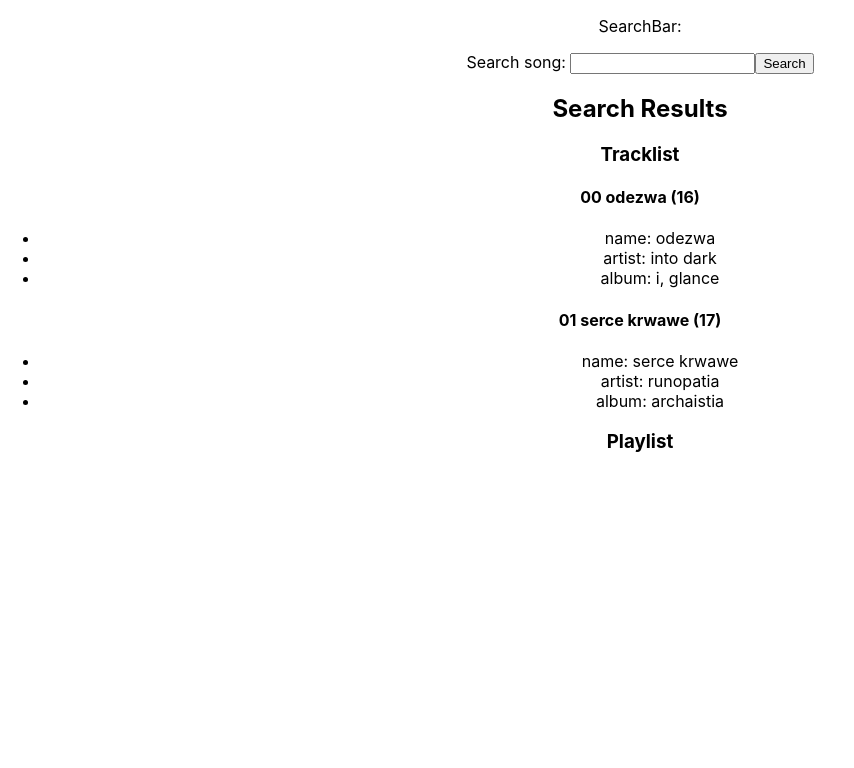
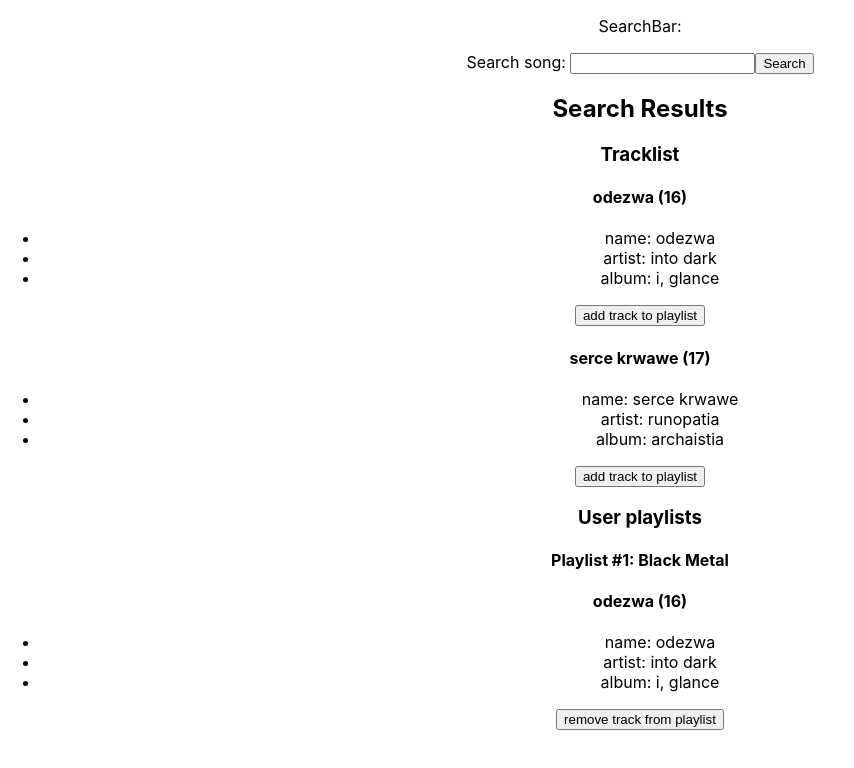
Before and after one commit to jabmat/cc-jamming, a React (Create React App) app: page / in a window 1280 px wide. Shown: the top 768 px of the page, without its empty margins (0-854 px from the left). Built offline with nearby package versions, Linux system fonts and the light colour scheme.

Commit message:
part 7 adding to playlists done

```diff
--- a/src/components/App/App.js
+++ b/src/components/App/App.js
@@ -5,7 +5,7 @@ import SearchResults from '../SearchResults/SearchResults';
 import Playlist from '../Playlist/Playlist';
 
 function App() {
-	const initialState = [
+	const initialStateSearchResults = [
 		{
 			name: 'odezwa',
 			artist: 'into dark',
@@ -20,7 +20,20 @@ function App() {
 		},
 	];
 
-	const [searchResults, setSearchResults] = useState(initialState);
+	const initialStateTracksPlaylist = [
+		{
+			name: 'odezwa',
+			artist: 'into dark',
+			album: 'i, glance',
+			id: '16',
+		},
+	];
+
+	const [searchResults, setSearchResults] = useState(initialStateSearchResults);
+	const [namePlaylist, setNamePlaylist] = useState('Playlist #1: Black Metal');
+	const [tracksPlaylist, setTracksPlaylist] = useState(
+		initialStateTracksPlaylist
+	);
 
 	// const searchResults = [
 	// 	{
@@ -37,20 +50,41 @@ function App() {
 	// 	},
 	// ];
 
-	// const newSearchResults = [
-	// 	{
-	// 		name: 'odezwa2',
-	// 		artist: 'into dark',
-	// 		album: 'i, glance',
-	// 		id: '16',
-	// 	},
-	// 	{
-	// 		name: 'serce krwawe2',
-	// 		artist: 'runopatia',
-	// 		album: 'archaistia',
-	// 		id: '17',
-	// 	},
-	// ];
+	const newSearchResults = [
+		{
+			name: 'odezwa2',
+			artist: 'into dark',
+			album: 'i, glance',
+			id: '16',
+		},
+		{
+			name: 'serce krwawe2',
+			artist: 'runopatia',
+			album: 'archaistia',
+			id: '17',
+		},
+	];
+
+	const updateSearchResults = () =>
+		setSearchResults((currentSearchResults) => newSearchResults);
+	// to do - handle change results
+	const handleUpdateSearchResults = () => {};
+
+	// to do - toggle songs (add/remove from playlists)
+	const addTrackToPlaylist = useCallback(
+		(track) => {
+			if (tracksPlaylist.some((trackObject) => trackObject.id === track.id))
+				return;
+			setTracksPlaylist((prevTracksPlaylist) => [...prevTracksPlaylist, track]);
+		},
+		[tracksPlaylist]
+	);
+
+	const removeTrackFromPlaylist = useCallback((track) => {
+		setTracksPlaylist((prevTracksPlaylist) =>
+			prevTracksPlaylist.filter((trackObject) => trackObject.id !== track.id)
+		);
+	}, []);
 
 	// const updateSearchResults = useCallback((resultsArray) => {
 	// 	setSearchResults(resultsArray);
@@ -61,9 +95,13 @@ function App() {
 		<div className="App">
 			{/* <header className="App-header">
       </header> */}
-			<SearchBar />
-			<SearchResults searchResults={searchResults} />
-			<Playlist />
+			<SearchBar updateSearchResults={updateSearchResults} />
+			<SearchResults searchResults={searchResults} onAdd={addTrackToPlaylist} />
+			<Playlist
+				tracksPlaylist={tracksPlaylist}
+				namePlaylist={namePlaylist}
+				onRemove={removeTrackFromPlaylist}
+			/>
 		</div>
 	);
 }
--- a/src/components/Playlist/Playlist.js
+++ b/src/components/Playlist/Playlist.js
@@ -1,11 +1,19 @@
-const Playlist = () => {
-    return (
-        <>
-            <div>
-                <h3>Playlist</h3>
-            </div>
-        </>
-    )
-}
+import Tracklist from '../TrackList/TrackList';
 
-export default Playlist
+const Playlist = ({ tracksPlaylist, namePlaylist, onRemove }) => {
+	return (
+		<>
+			<div className="playlist">
+				<h3>User playlists</h3>
+				<h4>{namePlaylist}</h4>
+				<Tracklist
+					tracks={tracksPlaylist}
+					onRemove={onRemove}
+					canRemove={true}
+				/>
+			</div>
+		</>
+	);
+};
+
+export default Playlist;
--- a/src/components/SearchBar/SearchBar.js
+++ b/src/components/SearchBar/SearchBar.js
@@ -1,12 +1,12 @@
-const SearchBar = () => {
+const SearchBar = ({ updateSearchResults }) => {
 	return (
 		<>
-			<div>
+			<div className="searchbar">
 				<p>SearchBar:</p>
 				<form>
 					<label for="search-song">Search song: </label>
 					<input type="search" id="search-song"></input>
-					<button>Search</button>
+					<button onClick={updateSearchResults}>Search</button>
 				</form>
 			</div>
 		</>
--- a/src/components/SearchResults/SearchResults.js
+++ b/src/components/SearchResults/SearchResults.js
@@ -2,12 +2,13 @@ import { useState } from 'react';
 import Tracklist from '../TrackList/TrackList';
 import Playlist from '../Playlist/Playlist';
 
-const SearchResults = ({ searchResults }) => {
+const SearchResults = ({ searchResults, onAdd }) => {
 	return (
 		<>
 			<div>
 				<h2>Search Results</h2>
-				<Tracklist tracks={searchResults} />
+				<h3>Tracklist</h3>
+				<Tracklist tracks={searchResults} onAdd={onAdd} />
 			</div>
 		</>
 	);
--- a/src/components/Track/Track.js
+++ b/src/components/Track/Track.js
@@ -1,12 +1,35 @@
-import React from 'react';
+import React, { useCallback } from 'react';
 
-const Track = ({ track, trackNumber, key }) => {
+const Track = ({ track, trackNumber, key, onAdd, onRemove, canRemove }) => {
+	const addTrackIn = useCallback(() => {
+		onAdd(track);
+	}, [onAdd, track]);
+
+	const removeTrackIn = useCallback(() => {
+		onRemove(track);
+	}, [onRemove, track]);
+
+	const renderActionButton = () => {
+		if (canRemove) {
+			return (
+				<button className="remove-button" onClick={removeTrackIn}>
+					remove track from playlist
+				</button>
+			);
+		}
+		return (
+			<button className="add-button" onClick={addTrackIn}>
+				add track to playlist
+			</button>
+		);
+	};
+
 	return (
 		<>
-			<div class="track">
-				<div class="track-info">
+			<div className="track">
+				<div className="track-info">
 					<h4>
-						{`0${trackNumber}`} {track.name} ({track.id})
+						{/*`0${trackNumber}`*/} {track.name} ({track.id})
 					</h4>
 					<ul>
 						<li>name: {track.name} </li>
@@ -14,6 +37,7 @@ const Track = ({ track, trackNumber, key }) => {
 						<li>album: {track.album} </li>
 					</ul>
 				</div>
+				{renderActionButton()}
 			</div>
 		</>
 	);
--- a/src/components/TrackList/TrackList.js
+++ b/src/components/TrackList/TrackList.js
@@ -1,22 +1,29 @@
 import React from 'react';
 import Track from '../Track/Track';
 
-const Tracklist = ({ tracks }) => {
+const Tracklist = ({ tracks, onAdd, onRemove, canRemove }) => {
 	return (
 		<>
 			<div className="track-list">
-				<h3>Tracklist</h3>
-				<div className="track-list">
-					{tracks.map((track) => {
-						const trackNumber = tracks.indexOf(track);
-						return <Track track={track} trackNumber={trackNumber} key={track.id} />;
-					})}
+				{tracks.map((track) => {
+					// const trackNumber = tracks.indexOf(track);
+					return (
+						<>
+							<Track
+								track={track}
+								/*trackNumber={trackNumber}*/ key={track.id}
+								onAdd={onAdd}
+								onRemove={onRemove}
+								canRemove={canRemove}
+							/>
+						</>
+					);
+				})}
 
-					{/* <ul>
+				{/* <ul>
 						<li>track-1:</li>
 						<li>track-2:</li>
 					</ul> */}
-				</div>
 			</div>
 		</>
 	);
```
